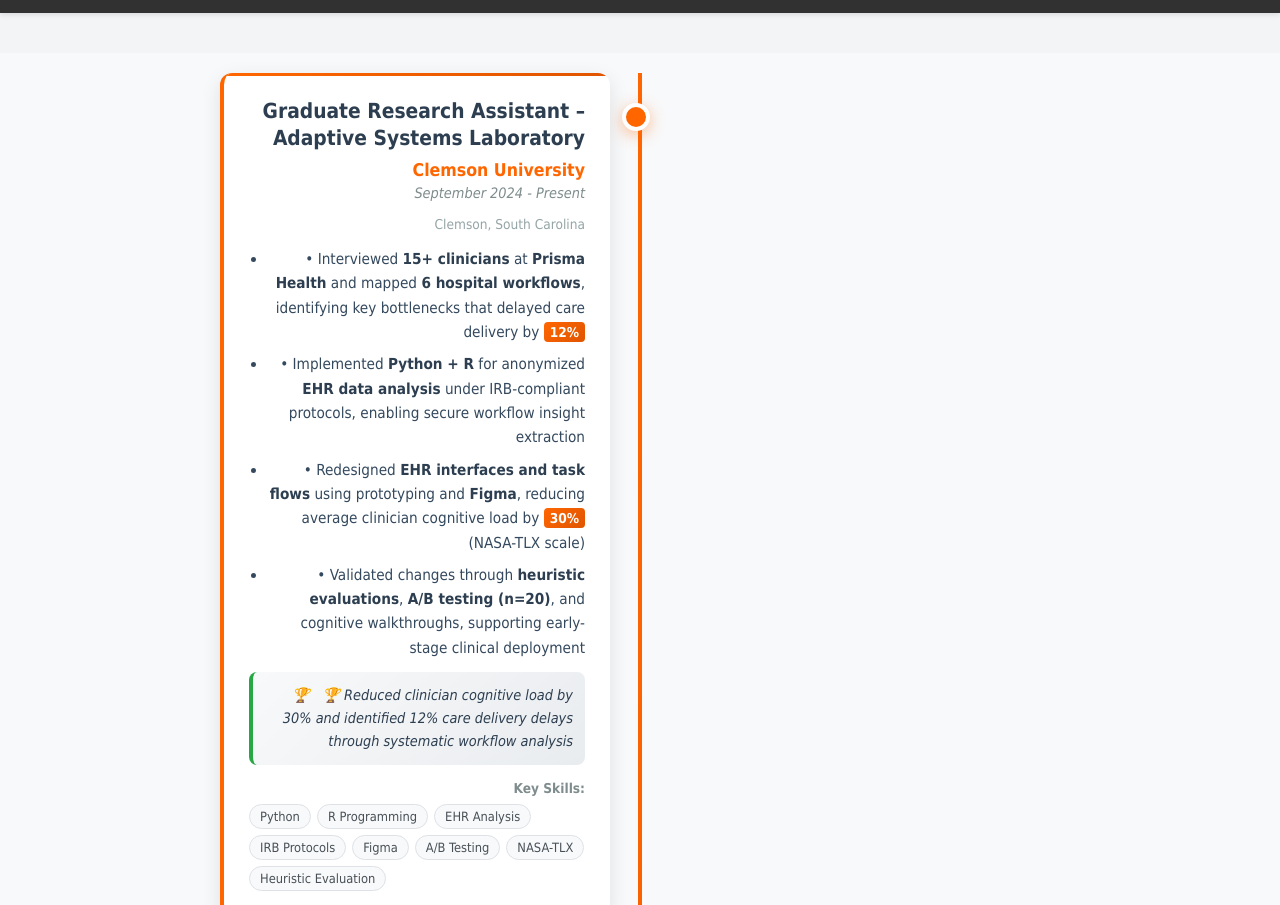
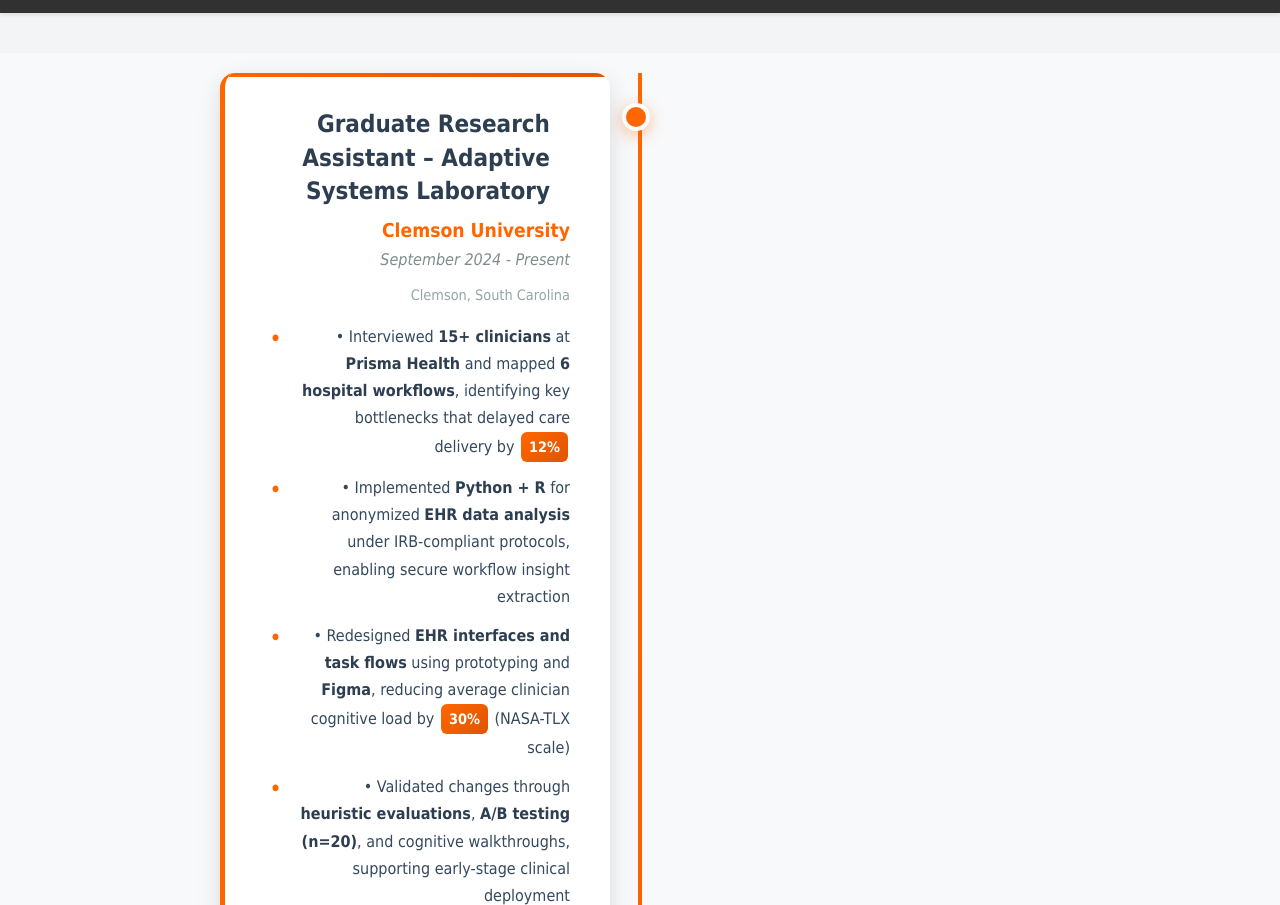
Before and after one commit to srsawan/portfolio, a plain HTML site: page experience.html in a window 1280 px wide. Shown: the part 47-952 px from the top of the page. Drawn offline with Linux system fonts and the light colour scheme.

Commit message:
Update experience.html

```diff
--- a/experience.html
+++ b/experience.html
@@ -95,7 +95,7 @@
     .experience-container {
       margin-top: 100px;
       padding: 20px 15px;
-      max-width: 1600px;
+      max-width: 1800px;
       margin-left: auto;
       margin-right: auto;
       background: #f8f9fa;
@@ -187,13 +187,14 @@
     /* Experience Card */
     .experience-card {
       background: white;
-      padding: 25px;
-      border-radius: 12px;
-      box-shadow: 0 6px 20px rgba(0, 0, 0, 0.1);
-      border-left: 4px solid #ff6600;
+      padding: 35px 40px;
+      border-radius: 15px;
+      box-shadow: 0 8px 25px rgba(0, 0, 0, 0.12);
+      border-left: 5px solid #ff6600;
       transition: all 0.3s ease;
       position: relative;
       overflow: hidden;
+      min-height: 320px;
     }
 
     .experience-card::before {
@@ -202,59 +203,70 @@
       top: 0;
       left: 0;
       right: 0;
-      height: 3px;
+      height: 4px;
       background: linear-gradient(90deg, #ff6600, #e05500);
     }
 
     .experience-card:hover {
-      transform: translateY(-3px);
-      box-shadow: 0 10px 30px rgba(255, 102, 0, 0.2);
+      transform: translateY(-5px);
+      box-shadow: 0 15px 40px rgba(255, 102, 0, 0.25);
     }
 
     .job-title {
-      font-size: 1.3rem;
+      font-size: 1.5rem;
       font-weight: bold;
       color: #2c3e50;
-      margin-bottom: 8px;
-      line-height: 1.3;
+      margin-bottom: 10px;
+      line-height: 1.4;
+      padding-right: 20px;
     }
 
     .company-name {
-      font-size: 1.1rem;
+      font-size: 1.2rem;
       color: #ff6600;
       font-weight: 600;
-      margin-bottom: 5px;
+      margin-bottom: 8px;
     }
 
     .job-duration {
-      font-size: 0.9rem;
+      font-size: 1rem;
       color: #7f8c8d;
-      margin-bottom: 15px;
+      margin-bottom: 18px;
       font-style: italic;
     }
 
     .job-location {
-      font-size: 0.85rem;
+      font-size: 0.9rem;
       color: #95a5a6;
-      margin-bottom: 15px;
+      margin-bottom: 20px;
     }
 
     .job-description {
       color: #34495e;
-      line-height: 1.6;
-      margin-bottom: 15px;
-      font-size: 0.95rem;
+      line-height: 1.7;
+      margin-bottom: 20px;
+      font-size: 1rem;
     }
 
     .job-description ul {
-      margin: 10px 0;
-      padding-left: 18px;
-      list-style-type: disc;
+      margin: 15px 0;
+      padding-left: 25px;
+      list-style-type: none;
     }
 
     .job-description li {
-      margin-bottom: 8px;
+      margin-bottom: 12px;
       position: relative;
+      padding-left: 5px;
+    }
+
+    .job-description li::before {
+      content: '•';
+      color: #ff6600;
+      font-weight: bold;
+      position: absolute;
+      left: -20px;
+      font-size: 1.2em;
     }
 
     .job-description strong {
@@ -265,37 +277,42 @@
     .metric {
       background: linear-gradient(135deg, #ff6600, #e05500);
       color: white;
-      padding: 2px 6px;
-      border-radius: 4px;
+      padding: 3px 8px;
+      border-radius: 6px;
       font-weight: bold;
-      font-size: 0.85rem;
+      font-size: 0.9rem;
+      display: inline-block;
+      margin: 0 2px;
     }
 
     .skills-used {
-      margin-top: 15px;
+      margin-top: 20px;
+      padding-top: 15px;
+      border-top: 2px solid #f8f9fa;
     }
 
     .skills-label {
-      font-size: 0.85rem;
+      font-size: 0.9rem;
       color: #7f8c8d;
       font-weight: 600;
-      margin-bottom: 8px;
+      margin-bottom: 12px;
     }
 
     .skill-tags {
       display: flex;
       flex-wrap: wrap;
-      gap: 6px;
+      gap: 8px;
     }
 
     .skill-tag {
       background: #f8f9fa;
       color: #495057;
-      padding: 4px 10px;
-      border-radius: 15px;
-      font-size: 0.8rem;
+      padding: 6px 14px;
+      border-radius: 20px;
+      font-size: 0.85rem;
       border: 1px solid #dee2e6;
       transition: all 0.2s ease;
+      white-space: nowrap;
     }
 
     .skill-tag:hover {
@@ -307,13 +324,14 @@
     /* Achievement Highlight */
     .achievement {
       background: linear-gradient(135deg, #f8f9fa, #e9ecef);
-      border-left: 4px solid #28a745;
-      padding: 12px;
-      margin: 12px 0;
-      border-radius: 8px;
+      border-left: 5px solid #28a745;
+      padding: 15px 20px;
+      margin: 18px 0;
+      border-radius: 10px;
       font-style: italic;
       color: #2c3e50;
-      font-size: 0.9rem;
+      font-size: 1rem;
+      line-height: 1.5;
     }
 
     .achievement::before {
@@ -325,22 +343,22 @@
     .contact-info {
       background: linear-gradient(135deg, #2c3e50, #34495e);
       color: white;
-      padding: 20px;
-      border-radius: 10px;
+      padding: 30px 40px;
+      border-radius: 15px;
       text-align: center;
-      margin: 30px auto;
-      max-width: 450px;
-      box-shadow: 0 6px 20px rgba(44, 62, 80, 0.3);
+      margin: 50px auto;
+      max-width: 700px;
+      box-shadow: 0 10px 30px rgba(44, 62, 80, 0.3);
     }
 
     .contact-info h3 {
-      margin-bottom: 12px;
-      font-size: 1.2rem;
+      margin-bottom: 20px;
+      font-size: 1.5rem;
     }
 
     .contact-item {
-      margin: 6px 0;
-      font-size: 0.85rem;
+      margin: 12px 0;
+      font-size: 1rem;
     }
 
     .contact-item a {
@@ -356,56 +374,56 @@
 
     /* Recommendations Section */
     .recommendations {
-      margin: 30px auto;
-      max-width: 650px;
+      margin: 50px auto;
+      max-width: 900px;
     }
 
     .recommendations h2 {
       text-align: center;
-      font-size: 1.6rem;
+      font-size: 2rem;
       color: #2c3e50;
-      margin-bottom: 25px;
+      margin-bottom: 40px;
     }
 
     .recommendation-card {
       background: white;
-      padding: 15px;
-      border-radius: 10px;
-      box-shadow: 0 3px 12px rgba(0, 0, 0, 0.08);
-      margin-bottom: 15px;
-      border-left: 3px solid #3498db;
+      padding: 25px 30px;
+      border-radius: 15px;
+      box-shadow: 0 6px 20px rgba(0, 0, 0, 0.1);
+      margin-bottom: 25px;
+      border-left: 5px solid #3498db;
       position: relative;
     }
 
     .recommendation-card::before {
       content: '"';
-      font-size: 2.5rem;
+      font-size: 3.5rem;
       color: #3498db;
       position: absolute;
-      top: 2px;
-      left: 12px;
+      top: 10px;
+      left: 20px;
       opacity: 0.3;
     }
 
     .recommendation-text {
       font-style: italic;
-      line-height: 1.4;
+      line-height: 1.6;
       color: #34495e;
-      margin-bottom: 10px;
-      padding-left: 25px;
-      font-size: 0.85rem;
+      margin-bottom: 15px;
+      padding-left: 40px;
+      font-size: 1rem;
     }
 
     .recommendation-author {
       text-align: right;
       font-weight: 600;
       color: #2c3e50;
-      font-size: 0.85rem;
+      font-size: 1rem;
     }
 
     .recommendation-role {
       text-align: right;
-      font-size: 0.75rem;
+      font-size: 0.9rem;
       color: #7f8c8d;
     }
 
```
